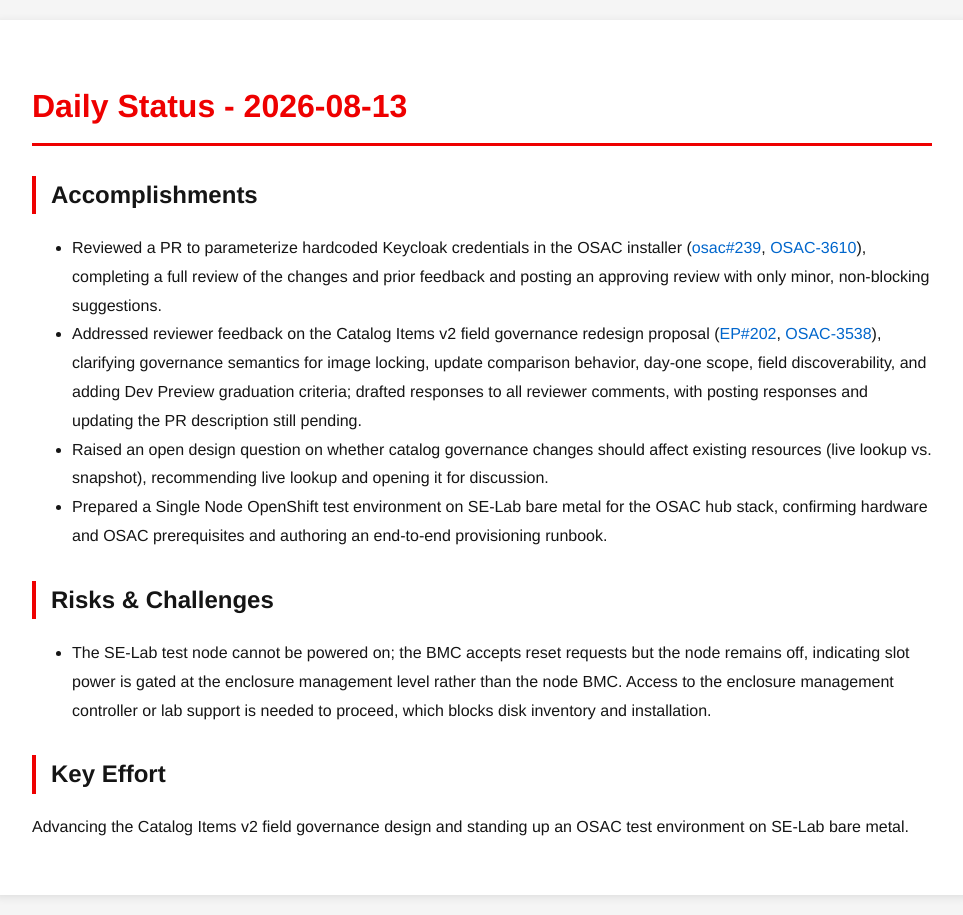
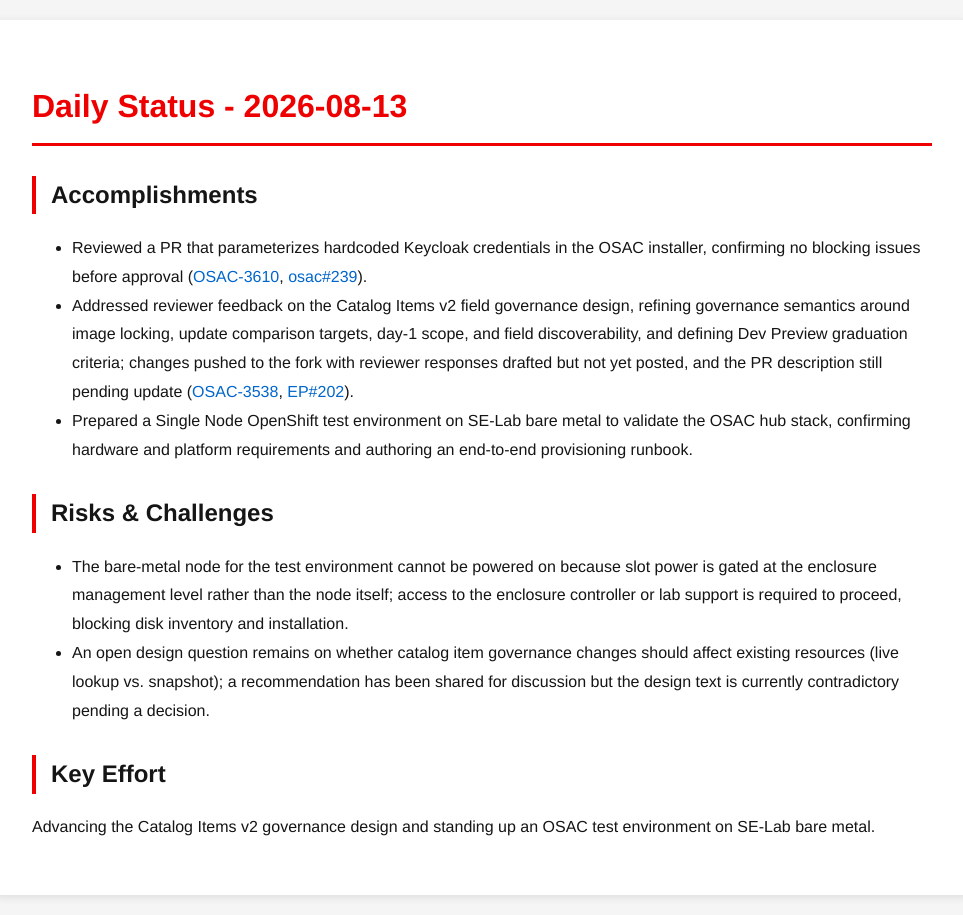
Before and after one commit to tzvatot/daily-status, a Jekyll site: the page built from 2026-08-13.md, in a window 1280 px wide. Shown: the whole page, without its empty margins (158-1121 px from the left). Built offline with Jekyll 4.4.1, drawn with Linux system fonts in a browser that asks for light colours.

Commit message:
Daily status update - 2026-08-13

```diff
--- a/2026-08-13.md
+++ b/2026-08-13.md
@@ -7,13 +7,13 @@
 # Daily Status - 2026-08-13
 
 ## Accomplishments
-- Reviewed a PR to parameterize hardcoded Keycloak credentials in the OSAC installer ([osac#239](https://github.com/osac-project/osac/pull/239), [OSAC-3610](https://redhat.atlassian.net/browse/OSAC-3610)), completing a full review of the changes and prior feedback and posting an approving review with only minor, non-blocking suggestions.
-- Addressed reviewer feedback on the Catalog Items v2 field governance redesign proposal ([EP#202](https://github.com/osac-project/enhancement-proposals/pull/202), [OSAC-3538](https://redhat.atlassian.net/browse/OSAC-3538)), clarifying governance semantics for image locking, update comparison behavior, day-one scope, field discoverability, and adding Dev Preview graduation criteria; drafted responses to all reviewer comments, with posting responses and updating the PR description still pending.
-- Raised an open design question on whether catalog governance changes should affect existing resources (live lookup vs. snapshot), recommending live lookup and opening it for discussion.
-- Prepared a Single Node OpenShift test environment on SE-Lab bare metal for the OSAC hub stack, confirming hardware and OSAC prerequisites and authoring an end-to-end provisioning runbook.
+- Reviewed a PR that parameterizes hardcoded Keycloak credentials in the OSAC installer, confirming no blocking issues before approval ([OSAC-3610](https://redhat.atlassian.net/browse/OSAC-3610), [osac#239](https://github.com/osac-project/osac/pull/239)).
+- Addressed reviewer feedback on the Catalog Items v2 field governance design, refining governance semantics around image locking, update comparison targets, day-1 scope, and field discoverability, and defining Dev Preview graduation criteria; changes pushed to the fork with reviewer responses drafted but not yet posted, and the PR description still pending update ([OSAC-3538](https://redhat.atlassian.net/browse/OSAC-3538), [EP#202](https://github.com/osac-project/enhancement-proposals/pull/202)).
+- Prepared a Single Node OpenShift test environment on SE-Lab bare metal to validate the OSAC hub stack, confirming hardware and platform requirements and authoring an end-to-end provisioning runbook.
 
 ## Risks & Challenges
-- The SE-Lab test node cannot be powered on; the BMC accepts reset requests but the node remains off, indicating slot power is gated at the enclosure management level rather than the node BMC. Access to the enclosure management controller or lab support is needed to proceed, which blocks disk inventory and installation.
+- The bare-metal node for the test environment cannot be powered on because slot power is gated at the enclosure management level rather than the node itself; access to the enclosure controller or lab support is required to proceed, blocking disk inventory and installation.
+- An open design question remains on whether catalog item governance changes should affect existing resources (live lookup vs. snapshot); a recommendation has been shared for discussion but the design text is currently contradictory pending a decision.
 
 ## Key Effort
-Advancing the Catalog Items v2 field governance design and standing up an OSAC test environment on SE-Lab bare metal.
+Advancing the Catalog Items v2 governance design and standing up an OSAC test environment on SE-Lab bare metal.
```
